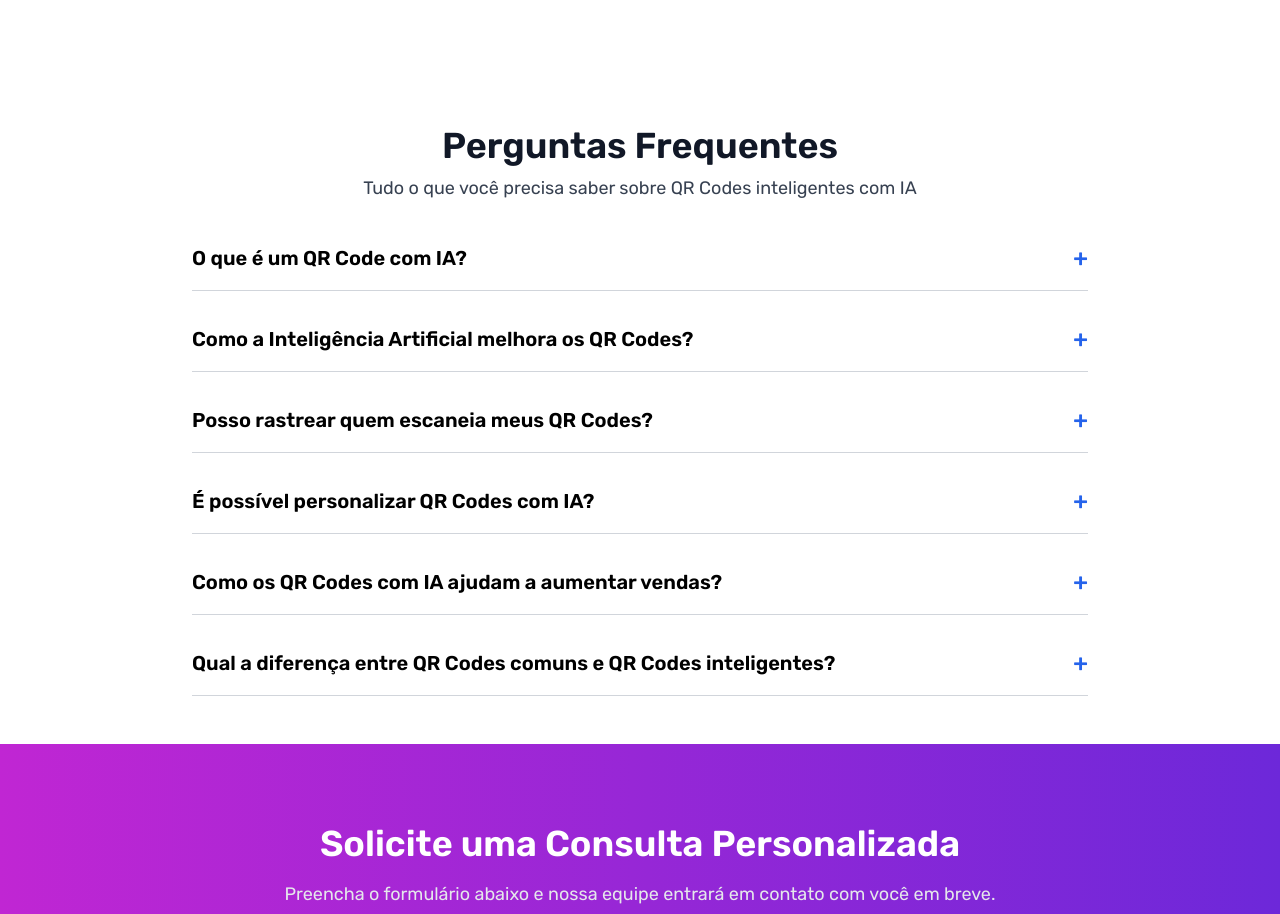
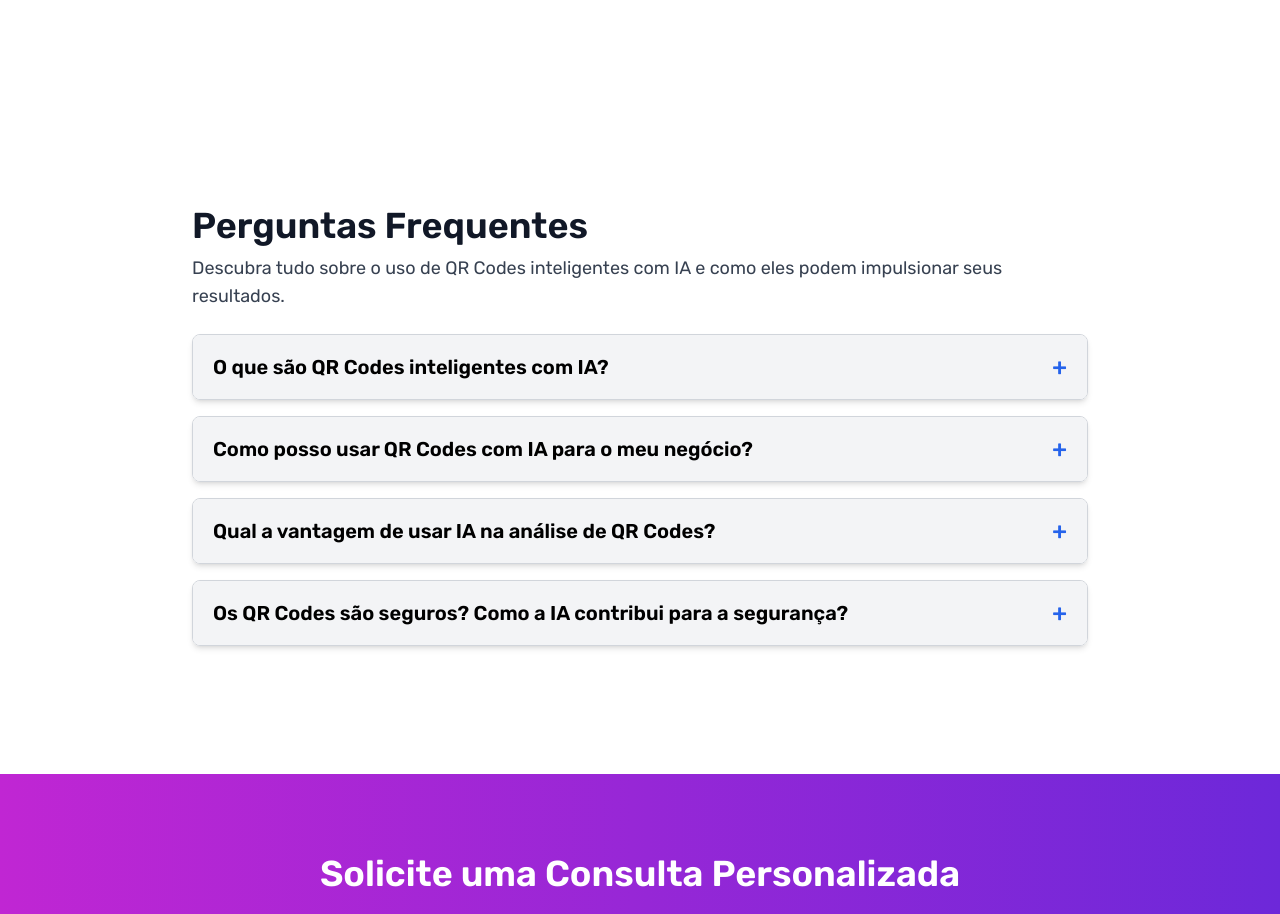
Before and after one commit to rafaelluisdacostacoelho/hi-snapqr-leads, an Angular app: page / in a window 1280 px wide. Shown: the part 2324-3238 px from the top of the page. Built offline with nearby package versions, Linux system fonts and the light colour scheme.

Commit message:
Add improvements to the FAQ, adjust the texts and improve the layout.

```diff
--- a/src/app/components/contact-form/contact-form.component.html
+++ b/src/app/components/contact-form/contact-form.component.html
@@ -1,4 +1,4 @@
-<section id="contato" class="scroll-mt-24 py-20 bg-gradient-to-r from-primary to-secondary">
+<section id="contact" class="scroll-mt-24 py-20 bg-gradient-to-r from-primary to-secondary">
     <div class="container mx-auto text-center px-6">
         <h2 class="text-4xl font-bold text-white">Solicite uma Consulta Personalizada</h2>
         <p class="text-lg text-gray-200 mt-4">Preencha o formulário abaixo e nossa equipe entrará em contato com você em
--- a/src/app/components/faq/faq.component.html
+++ b/src/app/components/faq/faq.component.html
@@ -1,25 +1,25 @@
-<section class="container mx-auto my-12 px-6">
-    <div class="max-w-4xl mx-auto text-center">
+<section id="faq" class="scroll-mt-24 py-20 container mx-auto my-12 px-6">
+    <div class="max-w-4xl mx-auto text-left">
         <h2 class="text-3xl md:text-4xl font-bold text-gray-900">Perguntas Frequentes</h2>
-        <p class="text-gray-700 mt-2 mb-6 text-lg">Tudo o que você precisa saber sobre QR Codes inteligentes com IA</p>
+        <p class="text-gray-700 mt-2 mb-6 text-lg">
+            Descubra tudo sobre o uso de QR Codes inteligentes com IA e como eles podem impulsionar seus resultados.
+        </p>
 
         <div class="space-y-4">
-            <div *ngFor="let faq of faqs; let i = index" class="border-b border-gray-300 py-4">
+            <div *ngFor="let faq of faqs(); let i = index"
+                class="border border-gray-300 rounded-lg overflow-hidden shadow-md">
                 <button
-                    class="w-full text-left text-xl font-semibold flex justify-between items-center focus:outline-none transition-colors duration-300 hover:text-blue-600"
+                    class="w-full text-left text-lg md:text-xl font-semibold flex justify-between items-center px-5 py-4 bg-gray-100 hover:bg-gray-200 transition-colors duration-300"
                     (click)="toggleFAQ(i)">
-                    {{ faq.question }}
-                    <span
-                        class="text-blue-600 text-2xl transition-transform duration-300"
+                    <span class="flex-1">{{ faq.question }}</span>
+                    <span class="text-blue-600 text-2xl transition-transform duration-300"
                         [ngClass]="{'rotate-180': faq.isOpen}">
-                        {{ faq.isOpen ? '-' : '+' }}
+                        {{ faq.isOpen ? '−' : '+' }}
                     </span>
                 </button>
-                <div
-                    class="overflow-hidden transition-all duration-300 ease-in-out"
-                    [ngClass]="faq.isOpen ? 'max-h-[500px] opacity-100' : 'max-h-0 opacity-0'"
-                >
-                    <p class="text-gray-700 mt-2">{{ faq.answer }}</p>
+                <div class="overflow-hidden transition-all duration-300 ease-in-out bg-gray-50 px-5"
+                    [ngClass]="faq.isOpen ? 'max-h-[9999px] opacity-100 py-4' : 'max-h-0 opacity-0'">
+                    <p class="text-gray-700 whitespace-pre-line" [innerHTML]="faq.answer"></p>
                 </div>
             </div>
         </div>
--- a/src/app/components/faq/faq.component.ts
+++ b/src/app/components/faq/faq.component.ts
@@ -1,4 +1,4 @@
-import { Component } from '@angular/core';
+import { Component, signal } from '@angular/core';
 import { CommonModule } from '@angular/common';
 
 @Component({
@@ -8,16 +8,87 @@ import { CommonModule } from '@angular/common';
   styleUrl: './faq.component.css'
 })
 export class FaqComponent {
-  faqs = [
-    { question: 'O que é um QR Code com IA?', answer: 'Um QR Code com IA utiliza Inteligência Artificial para otimizar sua leitura, rastreamento e personalização.', isOpen: false },
-    { question: 'Como a Inteligência Artificial melhora os QR Codes?', answer: 'A IA analisa padrões de uso, otimiza a geração e personaliza conteúdos dinâmicos para oferecer uma melhor experiência.', isOpen: false },
-    { question: 'Posso rastrear quem escaneia meus QR Codes?', answer: 'Sim! Você pode rastrear dados como localização, horário e dispositivo do usuário.', isOpen: false },
-    { question: 'É possível personalizar QR Codes com IA?', answer: 'Sim! Você pode alterar cores, logotipos, molduras e até mesmo adicionar animações.', isOpen: false },
-    { question: 'Como os QR Codes com IA ajudam a aumentar vendas?', answer: 'Eles permitem experiências interativas, direcionando clientes para ofertas especiais e funis otimizados.', isOpen: false },
-    { question: 'Qual a diferença entre QR Codes comuns e QR Codes inteligentes?', answer: 'QR Codes comuns armazenam dados estáticos, enquanto QR Codes inteligentes usam IA para personalização e rastreamento.', isOpen: false }
-  ];
+  faqs = signal([
+    {
+      question: "O que são QR Codes inteligentes com IA?",
+      answer: `Os QR Codes inteligentes utilizam inteligência artificial para fornecer insights detalhados sobre sua utilização.
+      A IA analisa dados como geolocalização, horário de acesso, dispositivo utilizado e padrões de comportamento do usuário.
+      Isso permite ajustes estratégicos em tempo real para otimizar suas campanhas e melhorar seus resultados.`,
+      isOpen: false
+    },
+    {
+      question: "Como posso usar QR Codes com IA para o meu negócio?",
+      answer: `Você pode usar QR Codes inteligentes em diversas aplicações, como:<br><br>
 
-  toggleFAQ(index: number): void {
-    this.faqs[index].isOpen = !this.faqs[index].isOpen;
+      <strong>📢 Marketing e Vendas</strong><br>
+      • Landing Pages Dinâmicas: Direcione clientes para páginas personalizadas com base no perfil e localização.<br>
+      • Cupons Inteligentes: Gere QR Codes exclusivos para cada cliente e valide automaticamente os cupons na loja ou online.<br>
+      • Testes A/B Automáticos: A IA pode dividir usuários entre diferentes ofertas e medir qual tem maior conversão.<br>
+      • Redirecionamento Personalizado: Dependendo do local e do horário do scan, o QR Code pode direcionar para diferentes páginas.<br><br>
+
+      <strong>🎟 Eventos e Feiras</strong><br>
+      • Check-in Digital: Substitua crachás físicos e agilize a entrada de visitantes.<br>
+      • Networking Inteligente: Permita que participantes escaneiem QR Codes para trocar contatos automaticamente.<br>
+      • Agenda Interativa: Um único QR Code pode exibir uma programação atualizada conforme o evento acontece.<br>
+      • Feedback Instantâneo: Colete opiniões dos visitantes ao final de palestras e workshops.<br><br>
+
+      <strong>🛍 E-commerce e Lojas Físicas</strong><br>
+      • Catálogo Digital Inteligente: Produtos físicos podem ter QR Codes que levam para vídeos, avaliações e recomendações.<br>
+      • Carrinho Rápido: O QR Code pode adicionar automaticamente o produto ao carrinho no e-commerce.<br>
+      • Rastreamento de Engajamento: Analise quais QR Codes levam a compras e otimize suas campanhas.<br>
+      • Programa de Fidelidade Automatizado: Clientes podem escanear QR Codes para ganhar pontos de recompensa.<br><br>
+
+      <strong>🍽 Restaurantes e Bares</strong><br>
+      • Cardápio Inteligente: QR Codes dinâmicos que mostram menus atualizados e promoções.<br>
+      • Pedidos Automatizados: Clientes podem escanear o QR Code, fazer o pedido e pagar sem esperar um garçom.<br>
+      • Sugestões Personalizadas: A IA pode recomendar pratos baseados no histórico de pedidos.<br><br>
+
+      <strong>🎓 Educação e Treinamento</strong><br>
+      • Materiais de Aula Dinâmicos: Professores podem compartilhar conteúdos interativos e quizzes.<br>
+      • Certificados Digitais: Emitir e validar certificados através de QR Codes únicos para cada aluno.<br>
+      • Treinamentos Empresariais: Empresas podem usar QR Codes para acessar vídeos, tutoriais e materiais de onboarding.<br><br>
+
+      <strong>🏭 Indústria e Logística</strong><br>
+      • Rastreamento em Tempo Real: Gere QR Codes para acompanhar cada etapa do transporte e entrega.<br>
+      • Manutenção Inteligente: Máquinas podem ter QR Codes que mostram manuais e vídeos de reparo específicos.<br>
+      • Controle de Estoque: Escaneie QR Codes para visualizar histórico, localização e movimentação de produtos.<br><br>
+
+      <strong>🏥 Saúde e Bem-estar</strong><br>
+      • Histórico Médico Digital: Pacientes podem acessar prontuários médicos seguros ao escanear QR Codes.<br>
+      • Lembretes de Medicamentos: QR Codes podem redirecionar para alertas personalizados de horários de remédios.<br>
+      • Triagem Rápida: Pacientes podem fazer pré-cadastros online antes de consultas escaneando um QR Code na recepção.<br><br>
+
+      <strong>🔒 Segurança e Acesso</strong><br>
+      • Autenticação Segura: Use QR Codes para autenticação em sistemas sem necessidade de senhas.<br>
+      • Controle de Acesso: Funcionários e visitantes podem escanear QR Codes para liberar catracas e portas.<br>
+      • Prevenção contra Falsificações: Produtos de alto valor podem ter QR Codes únicos para validação de autenticidade.`,
+      isOpen: false
+    },
+    {
+      question: "Qual a vantagem de usar IA na análise de QR Codes?",
+      answer: `Diferente dos QR Codes tradicionais, os QR Codes com IA permitem:<br><br>
+
+      • <strong>Inferências avançadas</strong> sobre quem está acessando os links.<br>
+      • <strong>Otimização contínua</strong> de campanhas com base no comportamento do usuário.<br>
+      • <strong>Redirecionamento inteligente</strong>, enviando usuários diferentes para destinos personalizados.<br>
+      • <strong>Prevenção de fraudes</strong>, detectando usos suspeitos ou acessos indevidos.`,
+      isOpen: false
+    },
+    {
+      question: "Os QR Codes são seguros? Como a IA contribui para a segurança?",
+      answer: `Sim! Nossa IA protege os QR Codes contra acessos indevidos e tentativas de manipulação. Com tecnologias avançadas, conseguimos:<br><br>
+
+      • <strong>Detectar padrões incomuns de acesso</strong> e bloquear atividades suspeitas.<br>
+      • <strong>Garantir que links sejam sempre confiáveis</strong>, impedindo o redirecionamento para páginas maliciosas.<br>
+      • <strong>Proteger contra cópias indevidas</strong>, garantindo que apenas usuários autorizados possam acessá-los.`,
+      isOpen: false
+    }
+  ]);
+
+  toggleFAQ(index: number) {
+    const updatedFaqs = this.faqs().map((faq, i) =>
+      i === index ? { ...faq, isOpen: !faq.isOpen } : faq
+    );
+    this.faqs.set(updatedFaqs);
   }
 }
```
